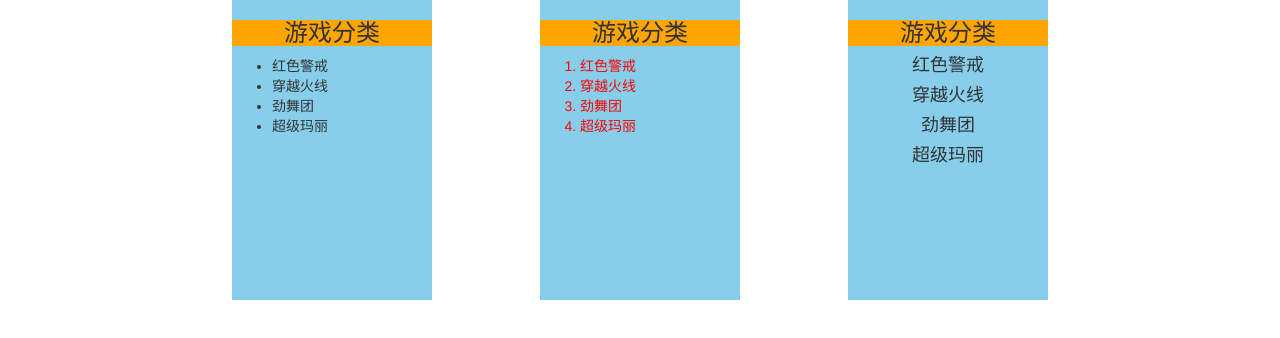
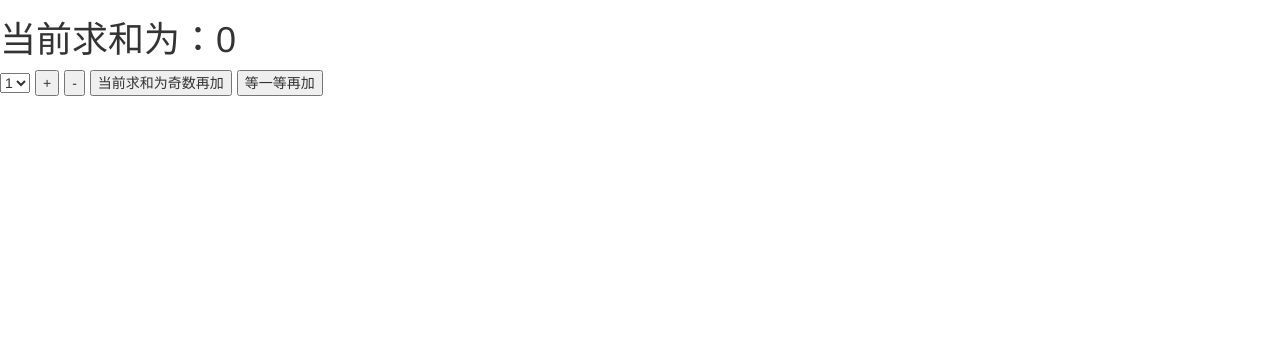
Before and after one commit to Carefree-happy/vue-project, a Vue app: page / in a window 1280 px wide. Shown: the top 338 px of the page. Built offline with nearby package versions, Linux system fonts and the light colour scheme.

Commit message:
feat: 求和案例

```diff
--- a/package.json
+++ b/package.json
@@ -13,7 +13,8 @@
     "core-js": "^3.8.3",
     "nanoid": "^5.0.7",
     "pubsub-js": "^1.9.4",
-    "vue": "^2.6.14"
+    "vue": "^2.6.14",
+    "vuex": "3.6.2"
   },
   "devDependencies": {
     "@babel/core": "^7.12.16",
--- a/src/App.vue
+++ b/src/App.vue
@@ -1,45 +1,16 @@
 <template>
-	<div class="container">
-
-		<Category title="游戏">
-			<template scope="atguigu">
-				<ul>
-					<li v-for="(g,index) in atguigu.games" :key="index">{{g}}</li>
-				</ul>
-			</template>
-		</Category>
-
-		<Category title="游戏">
-			<template scope="{games}">
-				<ol>
-					<li style="color:red" v-for="(g,index) in games" :key="index">{{g}}</li>
-				</ol>
-			</template>
-		</Category>
-
-		<Category title="游戏">
-			<template slot-scope="{games}">
-				<h4 v-for="(g,index) in games" :key="index">{{g}}</h4>
-			</template>
-		</Category>
-
+	<div>
+		<Count/>
 	</div>
 </template>
 
 <script>
-	import Category from './components/Category'
+	import Count from './components/Count'
 	export default {
 		name:'App',
-		components:{Category},
+		components:{Count},
+		mounted() {
+			// console.log('App',this)
+		},
 	}
 </script>
-
-<style scoped>
-	.container,.foot{
-		display: flex;
-		justify-content: space-around;
-	}
-	h4{
-		text-align: center;
-	}
-</style>
--- a/src/components/Category.vue
+++ /dev/null
@@ -1,36 +0,0 @@
-<template>
-	<div class="category">
-		<h3>{{title}}分类</h3>
-		<slot :games="games" msg="hello">我是默认的一些内容</slot>
-	</div>
-</template>
-
-<script>
-	export default {
-		name:'CategoryInfo',
-		props:['title'],
-		data() {
-			return {
-				games:['红色警戒','穿越火线','劲舞团','超级玛丽'],
-			}
-		},
-	}
-</script>
-
-<style scoped>
-	.category{
-		background-color: skyblue;
-		width: 200px;
-		height: 300px;
-	}
-	h3{
-		text-align: center;
-		background-color: orange;
-	}
-	video{
-		width: 100%;
-	}
-	img{
-		width: 100%;
-	}
-</style>
--- /dev/null
+++ b/src/components/Count.vue
@@ -0,0 +1,48 @@
+<template>
+	<div>
+		<h1>当前求和为：{{$store.state.sum}}</h1>
+		<select v-model.number="n">
+			<option value="1">1</option>
+			<option value="2">2</option>
+			<option value="3">3</option>
+		</select>
+		<button @click="increment">+</button>
+		<button @click="decrement">-</button>
+		<button @click="incrementOdd">当前求和为奇数再加</button>
+		<button @click="incrementWait">等一等再加</button>
+	</div>
+</template>
+
+<script>
+	export default {
+		name:'CountInfo',
+		data() {
+			return {
+				n:1, //用户选择的数字
+			}
+		},
+		methods: {
+			increment(){
+				this.$store.commit('JIA',this.n)
+			},
+			decrement(){
+				this.$store.commit('JIAN',this.n)
+			},
+			incrementOdd(){
+				this.$store.dispatch('jiaOdd',this.n)
+			},
+			incrementWait(){
+				this.$store.dispatch('jiaWait',this.n)
+			},
+		},
+		mounted() {
+			console.log('Count',this)
+		},
+	}
+</script>
+
+<style lang="css">
+	button{
+		margin-left: 5px;
+	}
+</style>
--- a/src/main.js
+++ b/src/main.js
@@ -2,6 +2,8 @@
 import Vue from 'vue'
 //引入App
 import App from './App.vue'
+//引入store
+import store from './store'
 //关闭Vue的生产提示
 Vue.config.productionTip = false
 
@@ -9,6 +11,7 @@ Vue.config.productionTip = false
 new Vue({
 	el:'#app',
 	render: h => h(App),
+	store,
 	beforeCreate() {
 		Vue.prototype.$bus = this
 	}
--- /dev/null
+++ b/src/store/index.js
@@ -0,0 +1,52 @@
+//该文件用于创建Vuex中最为核心的store
+import Vue from 'vue'
+//引入Vuex
+import Vuex from 'vuex'
+//应用Vuex插件
+Vue.use(Vuex)
+
+//准备actions——用于响应组件中的动作
+const actions = {
+	/* jia(context,value){
+		console.log('actions中的jia被调用了')
+		context.commit('JIA',value)
+	},
+	jian(context,value){
+		console.log('actions中的jian被调用了')
+		context.commit('JIAN',value)
+	}, */
+	jiaOdd(context,value){
+		console.log('actions中的jiaOdd被调用了')
+		if(context.state.sum % 2){
+			context.commit('JIA',value)
+		}
+	},
+	jiaWait(context,value){
+		console.log('actions中的jiaWait被调用了')
+		setTimeout(()=>{
+			context.commit('JIA',value)
+		},500)
+	}
+}
+//准备mutations——用于操作数据（state）
+const mutations = {
+	JIA(state,value){
+		console.log('mutations中的JIA被调用了')
+		state.sum += value
+	},
+	JIAN(state,value){
+		console.log('mutations中的JIAN被调用了')
+		state.sum -= value
+	}
+}
+//准备state——用于存储数据
+const state = {
+	sum:0 //当前的和
+}
+
+//创建并暴露store
+export default new Vuex.Store({
+	actions,
+	mutations,
+	state,
+})
```
Also changed, not shown: 1 other file (tests, documents, lock files or other folders).
